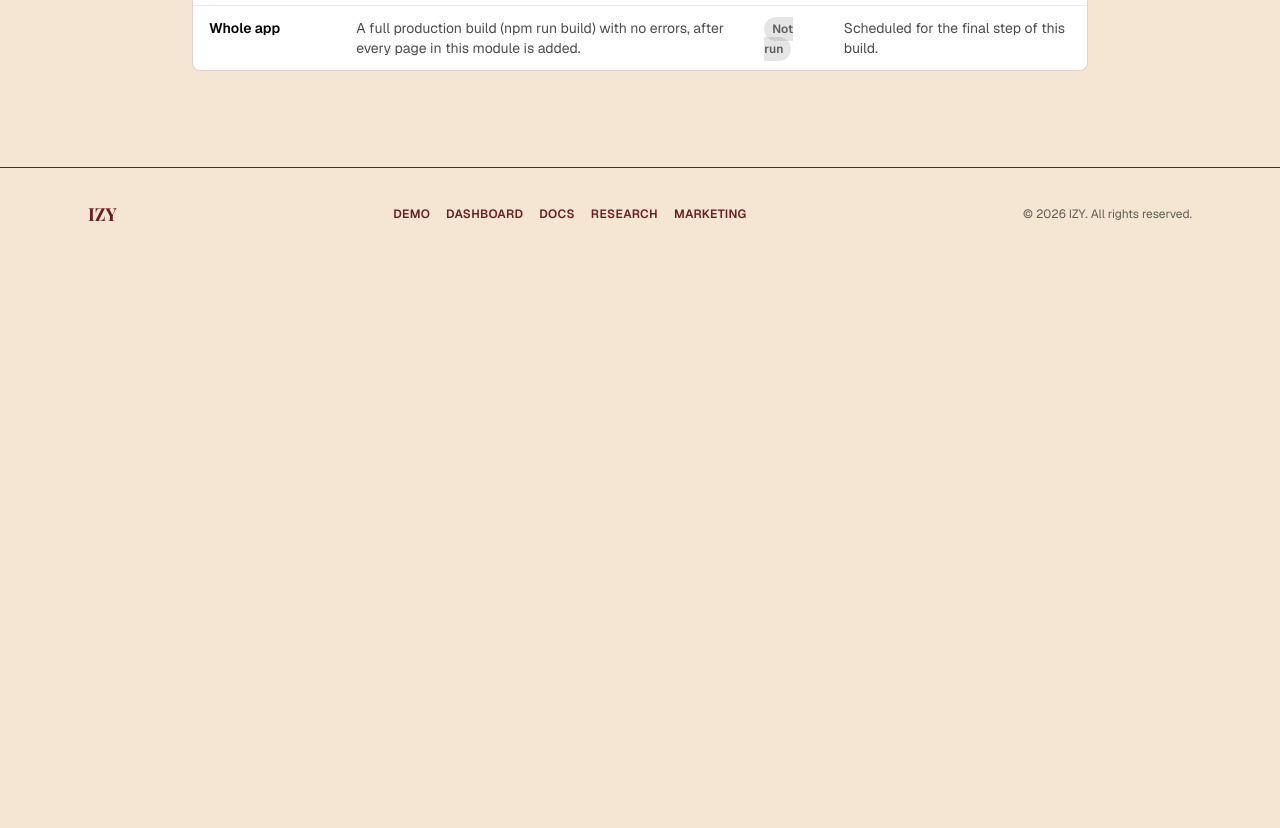
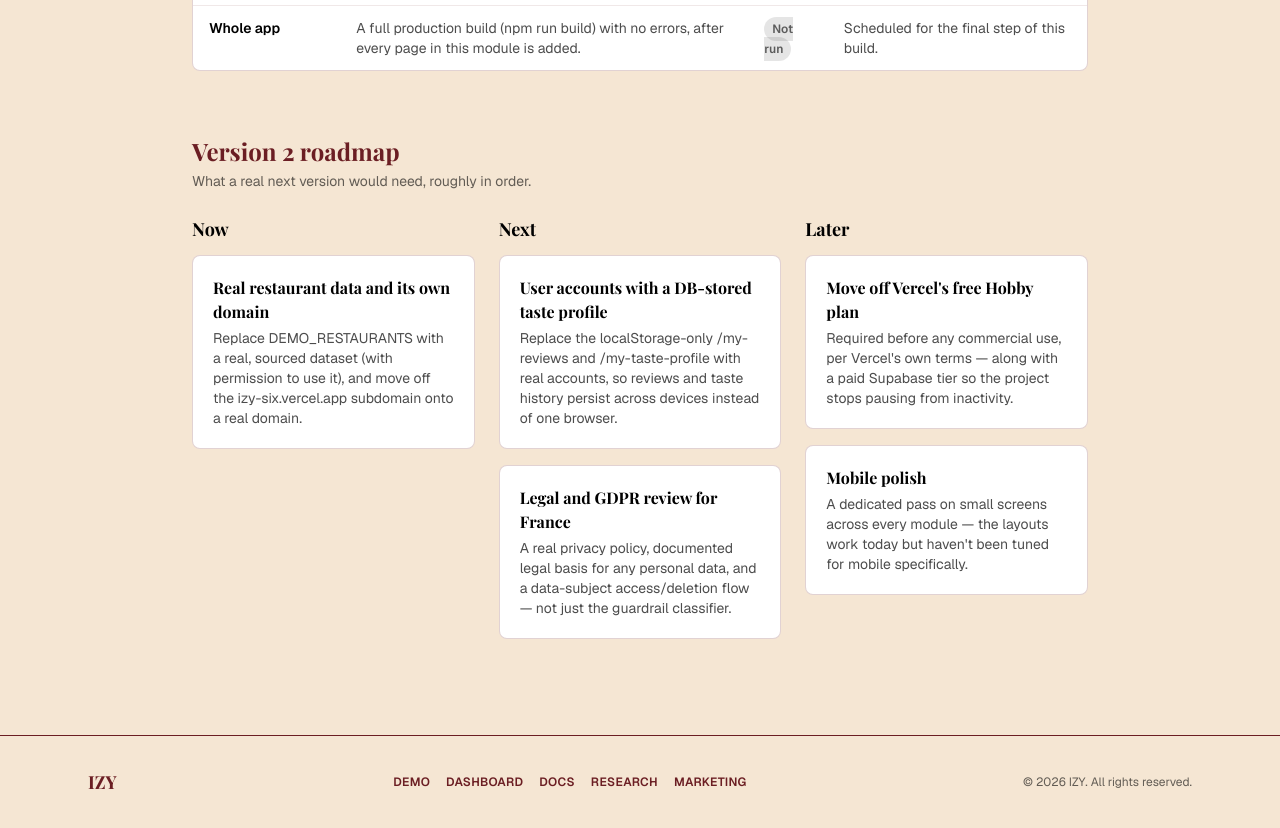
Before and after one commit to marieedenys/IZY, a Next.js app: page /demo in a window 1280 px wide. Shown: the part 5060-5888 px from the top of the page. Before the commit the page ends 5320 px from the top, so only its background shows below. Built offline with nearby package versions, Linux system fonts and the light colour scheme.

Commit message:
demo: add version 2 roadmap section
Co-Authored-By: Claude Sonnet 5 <noreply@anthropic.com>

```diff
--- a/src/app/demo/page.tsx
+++ b/src/app/demo/page.tsx
@@ -5,6 +5,7 @@ import DemoTour from "@/components/DemoTour";
 import AgentMapSection from "@/components/AgentMapSection";
 import ImpactCheckSection from "@/components/ImpactCheckSection";
 import TestingSummarySection from "@/components/TestingSummarySection";
+import RoadmapSection from "@/components/RoadmapSection";
 
 export const metadata: Metadata = {
   title: "Demo — IZY",
@@ -42,6 +43,10 @@ export default function DemoPage() {
         <div className="mx-auto mt-16 w-full max-w-4xl">
           <TestingSummarySection />
         </div>
+
+        <div className="mx-auto mt-16 w-full max-w-4xl">
+          <RoadmapSection />
+        </div>
       </div>
       <Footer />
     </div>
--- /dev/null
+++ b/src/components/RoadmapSection.tsx
@@ -0,0 +1,43 @@
+import { ROADMAP, type RoadmapHorizon } from "@/data/roadmap";
+
+const HORIZONS: RoadmapHorizon[] = ["Now", "Next", "Later"];
+
+export default function RoadmapSection() {
+  return (
+    <section>
+      <h2 className="font-serif text-2xl font-bold text-bordeaux">
+        Version 2 roadmap
+      </h2>
+      <p className="mt-1 text-sm text-ink/60">
+        What a real next version would need, roughly in order.
+      </p>
+
+      <div className="mt-6 grid grid-cols-1 gap-6 sm:grid-cols-3">
+        {HORIZONS.map((horizon) => (
+          <div key={horizon}>
+            <h3 className="font-serif text-lg font-bold text-ink">
+              {horizon}
+            </h3>
+            <div className="mt-3 flex flex-col gap-4">
+              {ROADMAP.filter((item) => item.horizon === horizon).map(
+                (item) => (
+                  <div
+                    key={item.title}
+                    className="rounded-lg border border-bordeaux/20 bg-white p-5"
+                  >
+                    <p className="font-serif font-bold text-ink">
+                      {item.title}
+                    </p>
+                    <p className="mt-1 text-sm text-ink/70">
+                      {item.description}
+                    </p>
+                  </div>
+                ),
+              )}
+            </div>
+          </div>
+        ))}
+      </div>
+    </section>
+  );
+}
--- /dev/null
+++ b/src/data/roadmap.ts
@@ -0,0 +1,40 @@
+export type RoadmapHorizon = "Now" | "Next" | "Later";
+
+export type RoadmapItem = {
+  horizon: RoadmapHorizon;
+  title: string;
+  description: string;
+};
+
+export const ROADMAP: RoadmapItem[] = [
+  {
+    horizon: "Now",
+    title: "Real restaurant data and its own domain",
+    description:
+      "Replace DEMO_RESTAURANTS with a real, sourced dataset (with permission to use it), and move off the izy-six.vercel.app subdomain onto a real domain.",
+  },
+  {
+    horizon: "Next",
+    title: "User accounts with a DB-stored taste profile",
+    description:
+      "Replace the localStorage-only /my-reviews and /my-taste-profile with real accounts, so reviews and taste history persist across devices instead of one browser.",
+  },
+  {
+    horizon: "Next",
+    title: "Legal and GDPR review for France",
+    description:
+      "A real privacy policy, documented legal basis for any personal data, and a data-subject access/deletion flow — not just the guardrail classifier.",
+  },
+  {
+    horizon: "Later",
+    title: "Move off Vercel's free Hobby plan",
+    description:
+      "Required before any commercial use, per Vercel's own terms — along with a paid Supabase tier so the project stops pausing from inactivity.",
+  },
+  {
+    horizon: "Later",
+    title: "Mobile polish",
+    description:
+      "A dedicated pass on small screens across every module — the layouts work today but haven't been tuned for mobile specifically.",
+  },
+];
```
